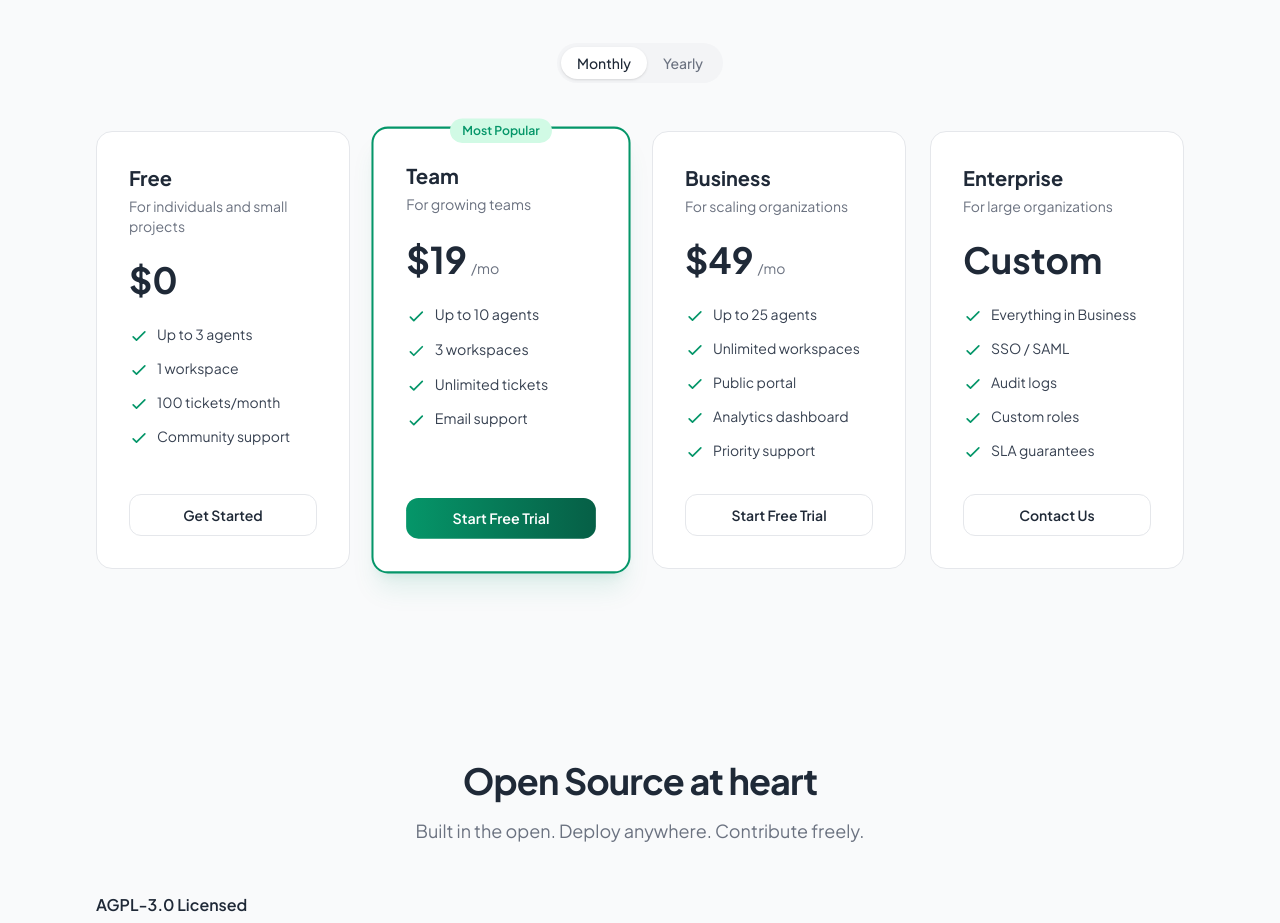
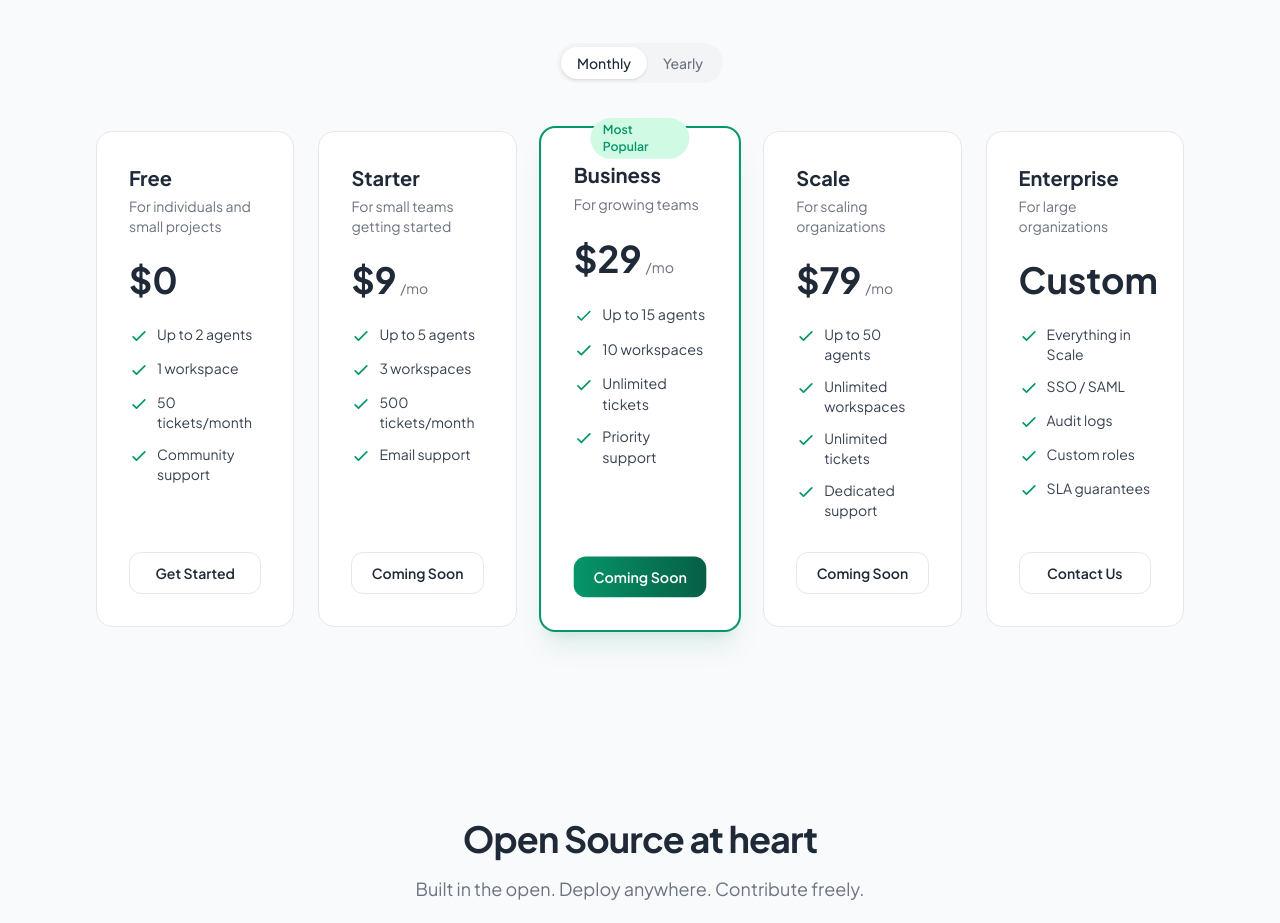
Before and after one commit to Hyzokaaa/open-helpdesk-landing, a React (Vite) app: page / in a window 1280 px wide. Shown: the part 2980-3903 px from the top of the page. Built offline with nearby package versions, Linux system fonts and the light colour scheme; no server answers.

Commit message:
feat: update pricing section with five-tier plan structure

```diff
--- a/src/components/sections/Pricing.tsx
+++ b/src/components/sections/Pricing.tsx
@@ -19,20 +19,27 @@ export default function Pricing() {
       features: [t("pricing.free.f1"), t("pricing.free.f2"), t("pricing.free.f3"), t("pricing.free.f4")],
     },
     {
-      name: t("pricing.team.name"),
-      description: t("pricing.team.desc"),
-      monthly: 19,
-      cta: t("pricing.team.cta"),
-      highlighted: true,
-      badge: t("mostPopular"),
-      features: [t("pricing.team.f1"), t("pricing.team.f2"), t("pricing.team.f3"), t("pricing.team.f4")],
+      name: t("pricing.starter.name"),
+      description: t("pricing.starter.desc"),
+      monthly: 9,
+      cta: t("pricing.starter.cta"),
+      features: [t("pricing.starter.f1"), t("pricing.starter.f2"), t("pricing.starter.f3"), t("pricing.starter.f4")],
     },
     {
       name: t("pricing.business.name"),
       description: t("pricing.business.desc"),
-      monthly: 49,
+      monthly: 29,
       cta: t("pricing.business.cta"),
-      features: [t("pricing.business.f1"), t("pricing.business.f2"), t("pricing.business.f3"), t("pricing.business.f4"), t("pricing.business.f5")],
+      highlighted: true,
+      badge: t("mostPopular"),
+      features: [t("pricing.business.f1"), t("pricing.business.f2"), t("pricing.business.f3"), t("pricing.business.f4")],
+    },
+    {
+      name: t("pricing.scale.name"),
+      description: t("pricing.scale.desc"),
+      monthly: 79,
+      cta: t("pricing.scale.cta"),
+      features: [t("pricing.scale.f1"), t("pricing.scale.f2"), t("pricing.scale.f3"), t("pricing.scale.f4")],
     },
     {
       name: t("pricing.enterprise.name"),
@@ -69,7 +76,7 @@ export default function Pricing() {
           />
         </div>
 
-        <div className="grid md:grid-cols-2 lg:grid-cols-4 gap-6">
+        <div className="grid md:grid-cols-2 lg:grid-cols-5 gap-6">
           {tiers.map((tier) => (
             <PricingCard
               key={tier.name}
--- a/src/i18n/translations.ts
+++ b/src/i18n/translations.ts
@@ -92,32 +92,39 @@ const translations = {
   "pricing.free.name": { en: "Free", es: "Gratis" },
   "pricing.free.desc": { en: "For individuals and small projects", es: "Para individuos y proyectos pequeños" },
   "pricing.free.cta": { en: "Get Started", es: "Comenzar" },
-  "pricing.free.f1": { en: "Up to 3 agents", es: "Hasta 3 agentes" },
+  "pricing.free.f1": { en: "Up to 2 agents", es: "Hasta 2 agentes" },
   "pricing.free.f2": { en: "1 workspace", es: "1 workspace" },
-  "pricing.free.f3": { en: "100 tickets/month", es: "100 tickets/mes" },
+  "pricing.free.f3": { en: "50 tickets/month", es: "50 tickets/mes" },
   "pricing.free.f4": { en: "Community support", es: "Soporte comunitario" },
 
-  "pricing.team.name": { en: "Team", es: "Equipo" },
-  "pricing.team.desc": { en: "For growing teams", es: "Para equipos en crecimiento" },
-  "pricing.team.cta": { en: "Start Free Trial", es: "Iniciar Prueba Gratis" },
-  "pricing.team.f1": { en: "Up to 10 agents", es: "Hasta 10 agentes" },
-  "pricing.team.f2": { en: "3 workspaces", es: "3 workspaces" },
-  "pricing.team.f3": { en: "Unlimited tickets", es: "Tickets ilimitados" },
-  "pricing.team.f4": { en: "Email support", es: "Soporte por email" },
+  "pricing.starter.name": { en: "Starter", es: "Starter" },
+  "pricing.starter.desc": { en: "For small teams getting started", es: "Para equipos pequeños que comienzan" },
+  "pricing.starter.cta": { en: "Coming Soon", es: "Próximamente" },
+  "pricing.starter.f1": { en: "Up to 5 agents", es: "Hasta 5 agentes" },
+  "pricing.starter.f2": { en: "3 workspaces", es: "3 workspaces" },
+  "pricing.starter.f3": { en: "500 tickets/month", es: "500 tickets/mes" },
+  "pricing.starter.f4": { en: "Email support", es: "Soporte por email" },
 
   "pricing.business.name": { en: "Business", es: "Negocio" },
-  "pricing.business.desc": { en: "For scaling organizations", es: "Para organizaciones en crecimiento" },
-  "pricing.business.cta": { en: "Start Free Trial", es: "Iniciar Prueba Gratis" },
-  "pricing.business.f1": { en: "Up to 25 agents", es: "Hasta 25 agentes" },
-  "pricing.business.f2": { en: "Unlimited workspaces", es: "Workspaces ilimitados" },
-  "pricing.business.f3": { en: "Public portal", es: "Portal público" },
-  "pricing.business.f4": { en: "Analytics dashboard", es: "Dashboard de analíticas" },
-  "pricing.business.f5": { en: "Priority support", es: "Soporte prioritario" },
+  "pricing.business.desc": { en: "For growing teams", es: "Para equipos en crecimiento" },
+  "pricing.business.cta": { en: "Coming Soon", es: "Próximamente" },
+  "pricing.business.f1": { en: "Up to 15 agents", es: "Hasta 15 agentes" },
+  "pricing.business.f2": { en: "10 workspaces", es: "10 workspaces" },
+  "pricing.business.f3": { en: "Unlimited tickets", es: "Tickets ilimitados" },
+  "pricing.business.f4": { en: "Priority support", es: "Soporte prioritario" },
+
+  "pricing.scale.name": { en: "Scale", es: "Scale" },
+  "pricing.scale.desc": { en: "For scaling organizations", es: "Para organizaciones en crecimiento" },
+  "pricing.scale.cta": { en: "Coming Soon", es: "Próximamente" },
+  "pricing.scale.f1": { en: "Up to 50 agents", es: "Hasta 50 agentes" },
+  "pricing.scale.f2": { en: "Unlimited workspaces", es: "Workspaces ilimitados" },
+  "pricing.scale.f3": { en: "Unlimited tickets", es: "Tickets ilimitados" },
+  "pricing.scale.f4": { en: "Dedicated support", es: "Soporte dedicado" },
 
   "pricing.enterprise.name": { en: "Enterprise", es: "Empresarial" },
   "pricing.enterprise.desc": { en: "For large organizations", es: "Para grandes organizaciones" },
   "pricing.enterprise.cta": { en: "Contact Us", es: "Contáctanos" },
-  "pricing.enterprise.f1": { en: "Everything in Business", es: "Todo lo de Negocio" },
+  "pricing.enterprise.f1": { en: "Everything in Scale", es: "Todo lo de Scale" },
   "pricing.enterprise.f2": { en: "SSO / SAML", es: "SSO / SAML" },
   "pricing.enterprise.f3": { en: "Audit logs", es: "Registros de auditoría" },
   "pricing.enterprise.f4": { en: "Custom roles", es: "Roles personalizados" },
```
